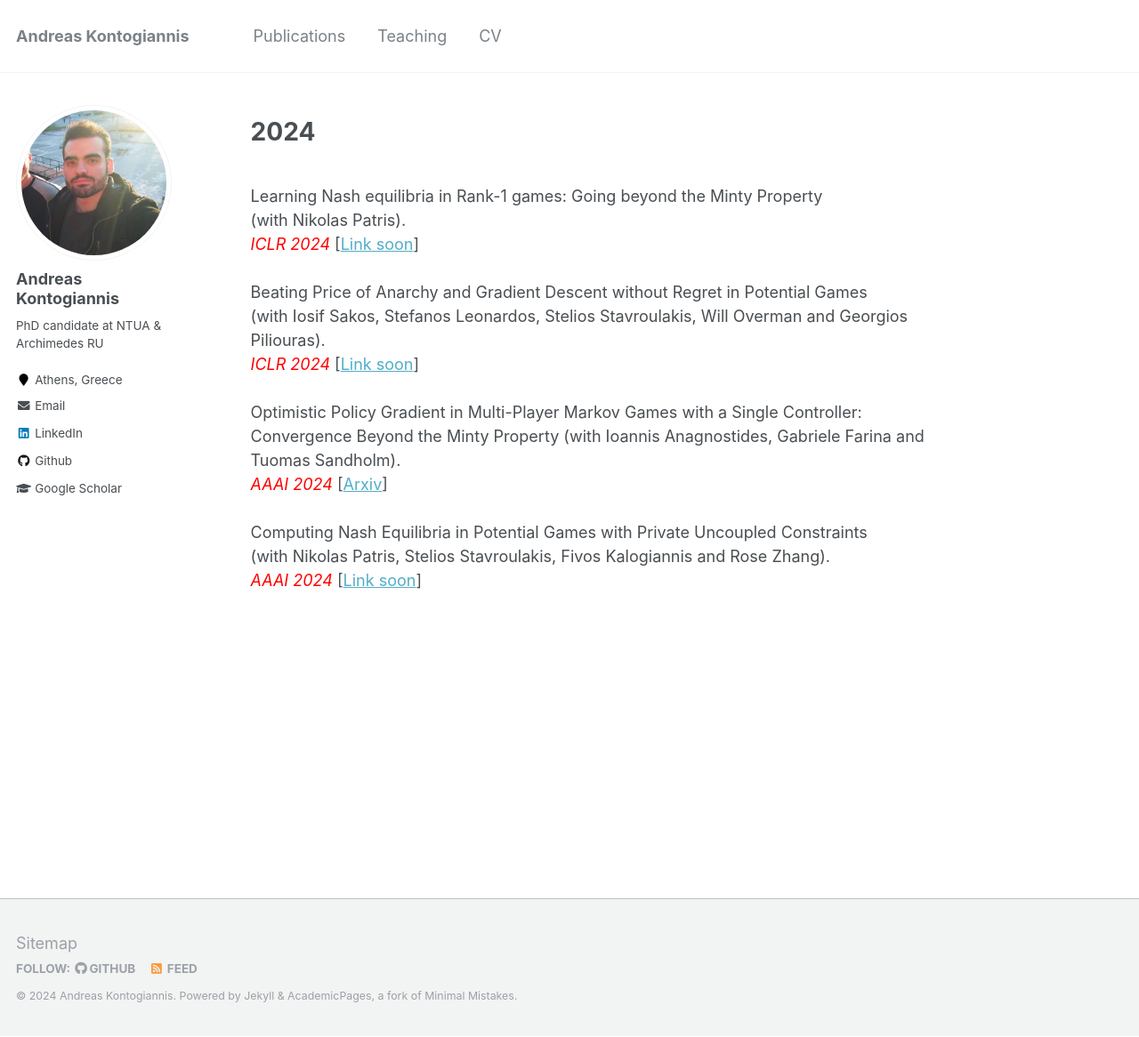
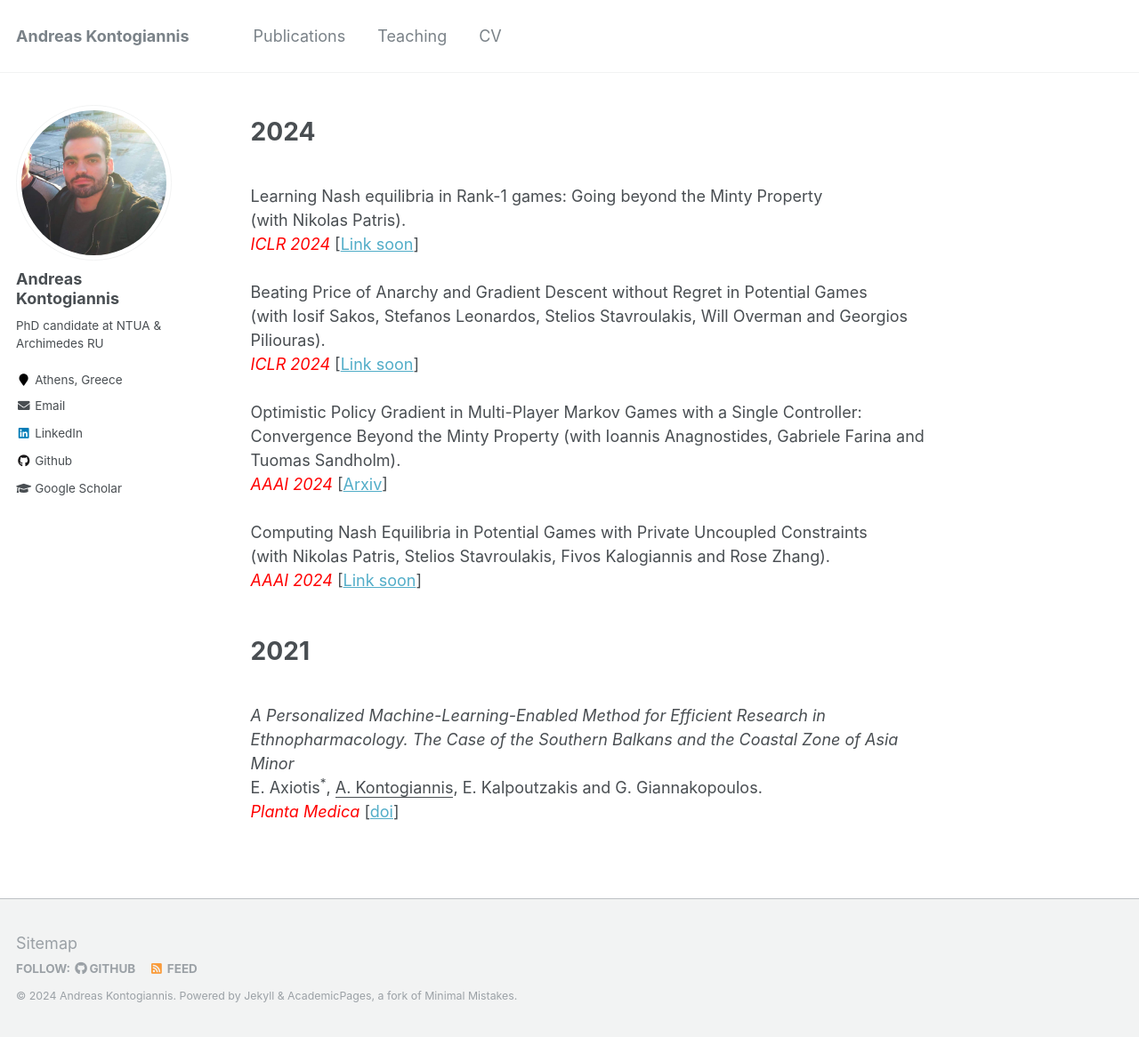
Before and after one commit to ddaedalus/ddaedalus.github.io, a Jekyll site: the page built from _pages/publications.md, in a window 1280 px wide and 1166 px high. Shown: the whole window at 89% size. Built offline with Jekyll 4.4.1, drawn with Linux system fonts in a browser that asks for light colours.

Commit message:
Update publications.md

```diff
--- a/_pages/publications.md
+++ b/_pages/publications.md
@@ -26,3 +26,13 @@ Computing Nash Equilibria in Potential Games with Private Uncoupled Constraints
 (with Nikolas Patris, Stelios Stavroulakis, Fivos Kalogiannis and Rose Zhang). <br/>
 _<font color="red">AAAI 2024</font>_ [[Link soon](https://panageas.github.io)] <br/>
 <br/>
+
+2021
+======
+<br/>
+<i> A Personalized Machine-Learning-Enabled Method for Efficient Research in Ethnopharmacology. The Case of the Southern Balkans and the Coastal Zone of Asia Minor </i>
+<br/>
+E. Axiotis<sup>*</sup>, <u>A. Kontogiannis</u>, E. Kalpoutzakis and G. Giannakopoulos.
+<br/>
+_<font color="red">Planta Medica</font>_ [[doi](https://www.thieme-connect.com/products/ejournals/html/10.1055/s-0041-1736771)] <br/>
+<br/>
```
